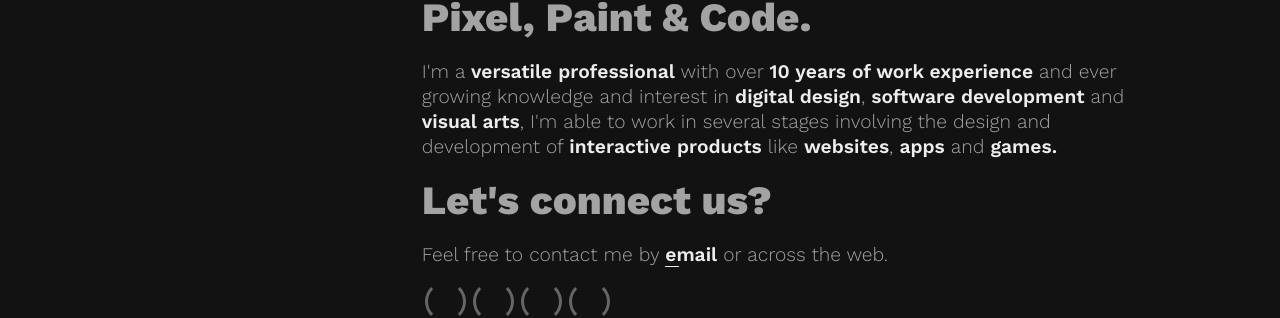
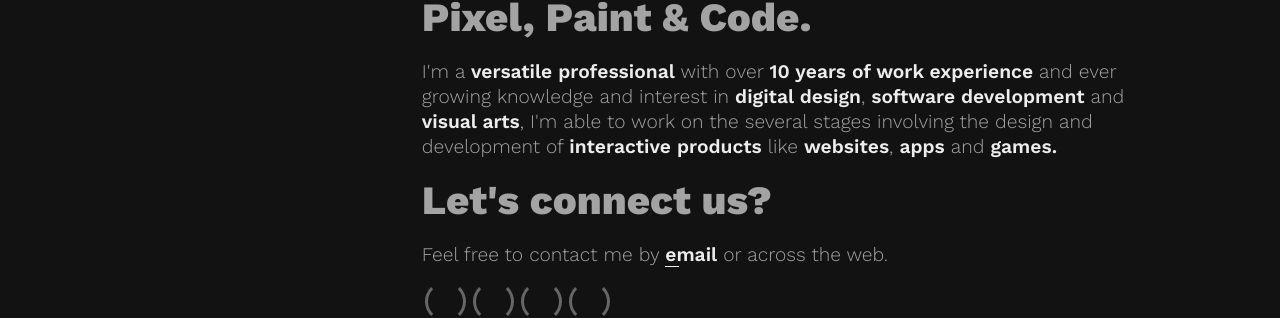
Before and after one commit to acemir/acemir.github.io, a Jekyll site: the page built from index.html, in a window 1280 px wide and 900 px high, scrolled down 1261 px. Shown: the part 150-468 px from the top of the window. Built offline with Jekyll 4.4.1, drawn with Linux system fonts in a browser that asks for light colours; some web fonts are replaced.

Commit message:
Text adjusts

```diff
--- a/index.html
+++ b/index.html
@@ -101,7 +101,7 @@ lang: en
           <div class="sec-section">
             <div class="sec-text">
               <h2>Pixel, Paint & Code.</h2>
-              <p>I'm a <strong>versatile professional</strong> with over <strong>10 years of work experience</strong> and ever growing knowledge and interest in <strong>digital design</strong>, <strong>software development</strong> and <strong>visual arts</strong>, I'm able to work in several stages involving the design and development of <strong>interactive products</strong> like <strong>websites</strong>, <strong>apps</strong> and <strong>games.</strong></p>
+              <p>I'm a <strong>versatile professional</strong> with over <strong>10 years of work experience</strong> and ever growing knowledge and interest in <strong>digital design</strong>, <strong>software development</strong> and <strong>visual arts</strong>, I'm able to work on the several stages involving the design and development of <strong>interactive products</strong> like <strong>websites</strong>, <strong>apps</strong> and <strong>games.</strong></p>
               <h2>Let's connect us?</h2>
               <p>Feel free to contact me by <strong><a href="mailto:acemirsm@gmail.com" title="Send an email to: acemirsm@gmail.com">email</a></strong> or across the web.</p>
               <ul class="social">
```
